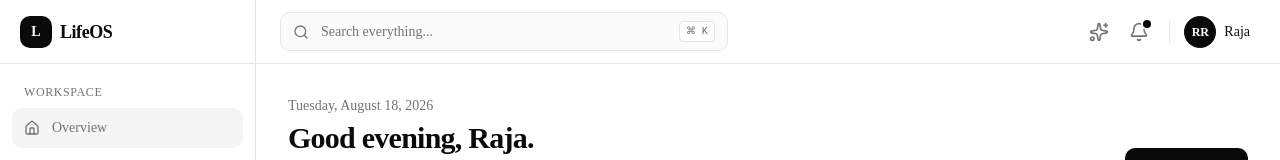
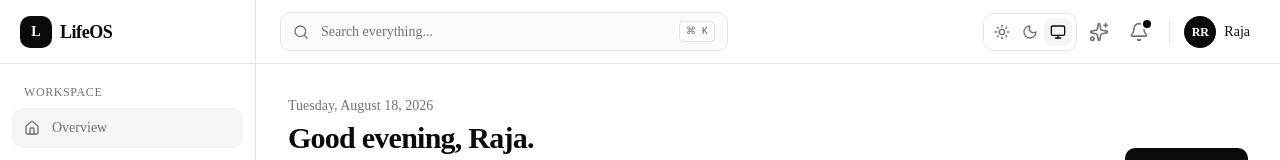
Before and after one commit to 1054reddy/lifeos, a Next.js app in the folder apps/web/: page / in a window 1280 px wide. Shown: the top 160 px of the page. Built offline with nearby package versions, Linux system fonts and the light colour scheme.

Commit message:
feat: add LifeOS theme system

```diff
--- a/apps/web/app/layout.tsx
+++ b/apps/web/app/layout.tsx
@@ -1,5 +1,6 @@
 import type { Metadata } from "next";
 import { Geist, Geist_Mono } from "next/font/google";
+import { ThemeProvider } from "@/components/providers/theme-provider";
 import "./globals.css";
 
 const geistSans = Geist({
@@ -13,17 +14,24 @@ const geistMono = Geist_Mono({
 });
 
 export const metadata: Metadata = {
-  title: "Create Next App",
-  description: "Generated by create next app",
+  title: "LifeOS",
+  description: "Your personal AI operating system.",
 };
 
-export default function RootLayout({ children }: LayoutProps<"/">) {
+export default function RootLayout({
+  children,
+}: LayoutProps<"/">) {
   return (
     <html
       lang="en"
+      suppressHydrationWarning
       className={`${geistSans.variable} ${geistMono.variable} h-full antialiased`}
     >
-      <body className="min-h-full flex flex-col">{children}</body>
+      <body className="min-h-full flex flex-col">
+        <ThemeProvider>
+          {children}
+        </ThemeProvider>
+      </body>
     </html>
   );
 }
--- /dev/null
+++ b/apps/web/components/layout/theme-toggle.tsx
@@ -0,0 +1,67 @@
+"use client";
+
+import { Monitor, Moon, Sun } from "lucide-react";
+import { useTheme } from "next-themes";
+import { useEffect, useState } from "react";
+
+export function ThemeToggle() {
+  const { theme, setTheme } = useTheme();
+  const [mounted, setMounted] = useState(false);
+
+  useEffect(() => {
+    setMounted(true);
+  }, []);
+
+  if (!mounted) {
+    return (
+      <div className="flex items-center rounded-lg border bg-background p-1">
+        <div className="size-8" />
+        <div className="size-8" />
+        <div className="size-8" />
+      </div>
+    );
+  }
+
+  return (
+    <div className="flex items-center rounded-lg border bg-background p-1">
+      <button
+        type="button"
+        onClick={() => setTheme("light")}
+        className={`rounded-md p-1.5 transition-colors ${
+          theme === "light"
+            ? "bg-muted text-foreground"
+            : "text-muted-foreground hover:text-foreground"
+        }`}
+        aria-label="Light mode"
+      >
+        <Sun className="size-4" />
+      </button>
+
+      <button
+        type="button"
+        onClick={() => setTheme("dark")}
+        className={`rounded-md p-1.5 transition-colors ${
+          theme === "dark"
+            ? "bg-muted text-foreground"
+            : "text-muted-foreground hover:text-foreground"
+        }`}
+        aria-label="Dark mode"
+      >
+        <Moon className="size-4" />
+      </button>
+
+      <button
+        type="button"
+        onClick={() => setTheme("system")}
+        className={`rounded-md p-1.5 transition-colors ${
+          theme === "system"
+            ? "bg-muted text-foreground"
+            : "text-muted-foreground hover:text-foreground"
+        }`}
+        aria-label="System theme"
+      >
+        <Monitor className="size-4" />
+      </button>
+    </div>
+  );
+}
--- a/apps/web/components/layout/topbar.tsx
+++ b/apps/web/components/layout/topbar.tsx
@@ -1,7 +1,7 @@
 "use client";
 
 import { Bell, Search, Sparkles } from "lucide-react";
-
+import { ThemeToggle } from "./theme-toggle";
 export function Topbar() {
   return (
     <header className="sticky top-0 z-30 flex h-16 items-center justify-between border-b bg-background/95 px-4 backdrop-blur supports-[backdrop-filter]:bg-background/80 sm:px-6">
@@ -33,6 +33,7 @@ export function Topbar() {
 
       {/* Actions */}
       <div className="flex items-center gap-1">
+        <ThemeToggle />
         <button
           type="button"
           className="rounded-lg p-2 text-muted-foreground transition-colors hover:bg-muted hover:text-foreground"
--- /dev/null
+++ b/apps/web/components/providers/theme-provider.tsx
@@ -0,0 +1,23 @@
+"use client";
+
+import * as React from "react";
+import { ThemeProvider as NextThemesProvider } from "next-themes";
+
+interface ThemeProviderProps {
+  children: React.ReactNode;
+}
+
+export function ThemeProvider({
+  children,
+}: ThemeProviderProps) {
+  return (
+    <NextThemesProvider
+      attribute="class"
+      defaultTheme="system"
+      enableSystem
+      disableTransitionOnChange
+    >
+      {children}
+    </NextThemesProvider>
+  );
+}
--- a/apps/web/package.json
+++ b/apps/web/package.json
@@ -14,6 +14,7 @@
     "clsx": "^2.1.1",
     "lucide-react": "^1.31.0",
     "next": "16.3.1",
+    "next-themes": "^0.4.6",
     "react": "19.2.8",
     "react-dom": "19.2.8",
     "shadcn": "^4.18.0",
```
Also changed, not shown: 1 other file (tests, documents, lock files or other folders).
